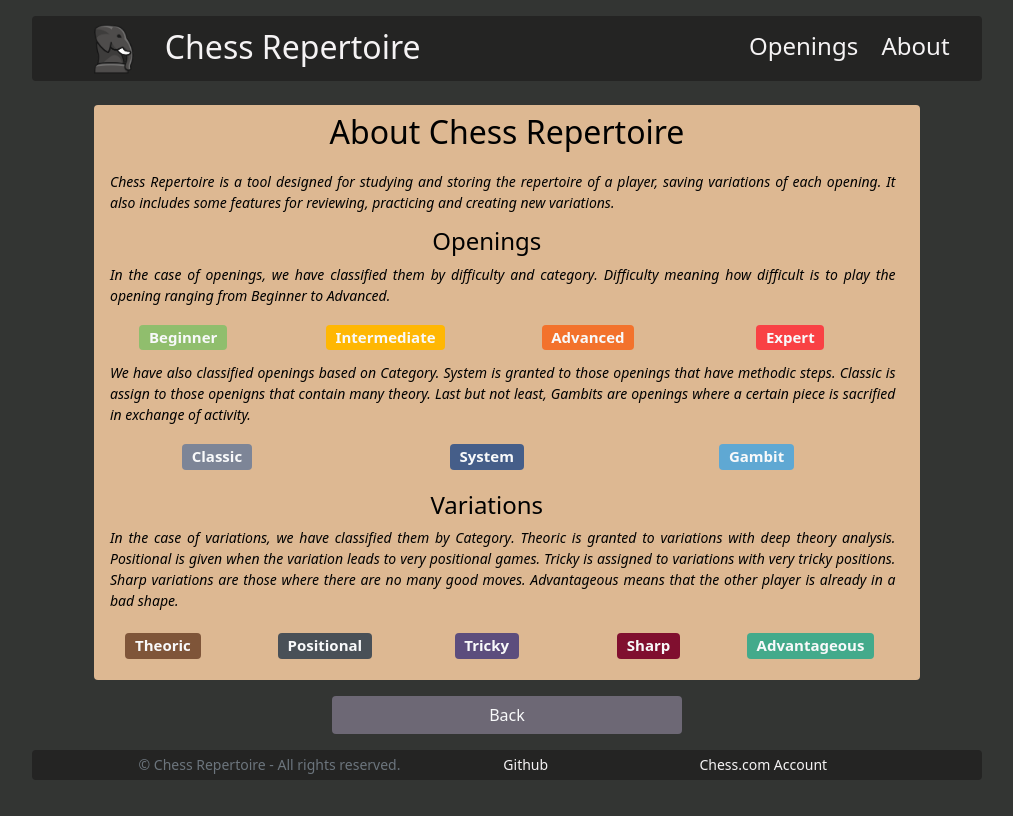
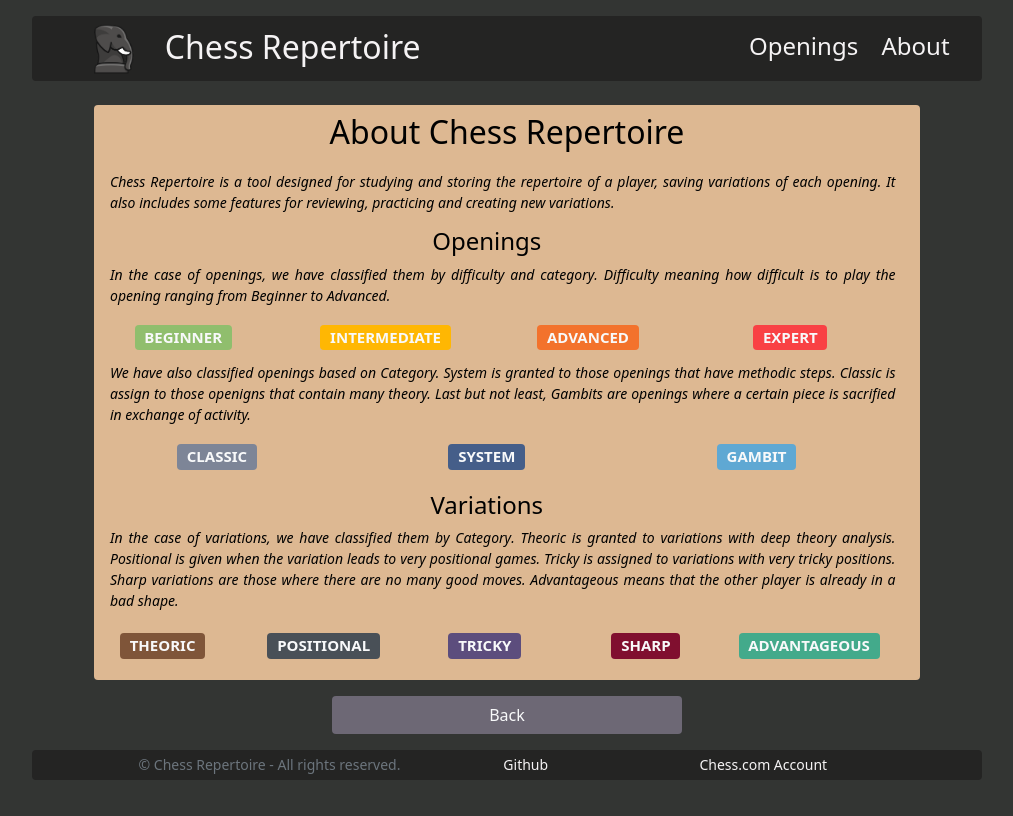
Before and after one commit to paudom/ChessRepertoire, a Django app: page /about/ in a window 1280 px wide. Shown: the whole page, without its empty margins (133-1146 px from the left). Run offline with Django 3.2, Linux system fonts and the light colour scheme.

Commit message:
Last touches

```diff
--- a/chess_repertoire/chess_repertoire/apps/repertoire/templates/repertoire/about.html
+++ b/chess_repertoire/chess_repertoire/apps/repertoire/templates/repertoire/about.html
@@ -26,22 +26,22 @@
 			</div>
 			<div class="col" style="position: relative; top: 20px;">
 				<h5 class="text-center" style="justify-content: center;">
-					<span class="badge text-light" style="background-color: #90BE6D;">Beginner</span>
+					<span class="badge text-light" style="background-color: #90BE6D;">BEGINNER</span>
 				</h5>
 			</div>
 			<div class="col" style="position: relative; top: 20px;">
 				<h5 class="text-center" style="justify-content: center;">
-					<span class="badge text-light" style="background-color: #FFB703;">Intermediate</span>
+					<span class="badge text-light" style="background-color: #FFB703;">INTERMEDIATE</span>
 				</h5>
 			</div>
 			<div class="col" style="position: relative; top: 20px;">
 				<h5 class="text-center" style="justify-content: center;">
-					<span class="badge text-light" style="background-color: #F3722C;">Advanced</span>
+					<span class="badge text-light" style="background-color: #F3722C;">ADVANCED</span>
 				</h5>
 			</div>
 			<div class="col" style="position: relative; top: 20px;">
 				<h5 class="text-center" style="justify-content: center;">
-					<span class="badge text-light" style="background-color: #F94144;">Expert</span>
+					<span class="badge text-light" style="background-color: #F94144;">EXPERT</span>
 				</h5>
 			</div>
 			<div class="container mx-3 pt-1" style="height: 40px; position: relative; top: 20px;">
@@ -53,17 +53,17 @@
 			</div>
 			<div class="col" style="position: relative; top: 65px;">
 				<h5 class="text-center" style="justify-content: center;">
-					<span class="badge text-light" style="background-color: #7D8597;">Classic</span>
+					<span class="badge text-light" style="background-color: #7D8597;">CLASSIC</span>
 				</h5>
 			</div>
 			<div class="col" style="position: relative; top: 65px;">
 				<h5 class="text-center" style="justify-content: center;">
-					<span class="badge text-light" style="background-color: #455E89;">System</span>
+					<span class="badge text-light" style="background-color: #455E89;">SYSTEM</span>
 				</h5>
 			</div>
 			<div class="col" style="position: relative; top: 65px;">
 				<h5 class="text-center" style="justify-content: center;">
-					<span class="badge text-light" style="background-color: #5FA8D3;">Gambit</span>
+					<span class="badge text-light" style="background-color: #5FA8D3;">GAMBIT</span>
 				</h5>
 			</div>
 		</div>
@@ -81,27 +81,27 @@
 			</div>
 			<div class="col" style="position: relative; top: 65px;">
 				<h5 class="text-center" style="justify-content: center;">
-					<span class="badge text-light" style="background-color: #7F5539;">Theoric</span>
+					<span class="badge text-light" style="background-color: #7F5539;">THEORIC</span>
 				</h5>
 			</div>
 			<div class="col" style="position: relative; top: 65px;">
 				<h5 class="text-center" style="justify-content: center;">
-					<span class="badge text-light" style="background-color: #495057;">Positional</span>
+					<span class="badge text-light" style="background-color: #495057;">POSITIONAL</span>
 				</h5>
 			</div>
 			<div class="col" style="position: relative; top: 65px;">
 				<h5 class="text-center" style="justify-content: center;">
-					<span class="badge text-light" style="background-color: #5C4D7D;">Tricky</span>
+					<span class="badge text-light" style="background-color: #5C4D7D;">TRICKY</span>
 				</h5>
 			</div>
 			<div class="col" style="position: relative; top: 65px;">
 				<h5 class="text-center" style="justify-content: center;">
-					<span class="badge text-light" style="background-color: #800F2F;">Sharp</span>
+					<span class="badge text-light" style="background-color: #800F2F;">SHARP</span>
 				</h5>
 			</div>
 			<div class="col" style="position: relative; top: 65px;">
 				<h5 class="text-center" style="justify-content: center;">
-					<span class="badge text-light" style="background-color: #43AA8B;">Advantageous</span>
+					<span class="badge text-light" style="background-color: #43AA8B;">ADVANTAGEOUS</span>
 				</h5>
 			</div>
 		</div>
--- a/chess_repertoire/chess_repertoire/settings.py
+++ b/chess_repertoire/chess_repertoire/settings.py
@@ -22,7 +22,7 @@ BASE_DIR = Path(__file__).resolve().parent
 SECRET_KEY = 'django-insecure-5a3mncb=5vt0jzhp^nrx=yoki8%pwnjt2m&11%m-sd-o3*jfvk'
 
 # SECURITY WARNING: don't run with debug turned on in production!
-DEBUG = True
+DEBUG = False
 
 ALLOWED_HOSTS = ['127.0.0.1']
 
```
Also changed, not shown: chess_repertoire/requirements.txt (deleted, +0 -87 lines), 1 other file.
